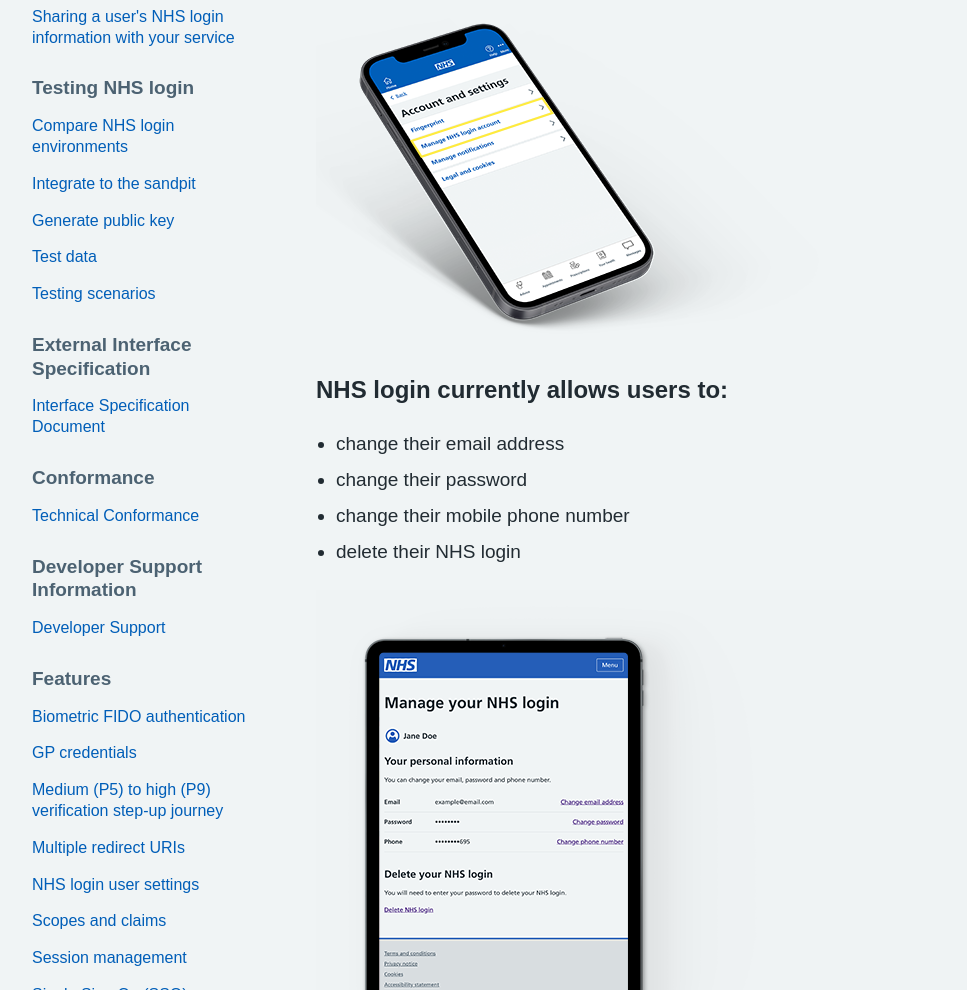
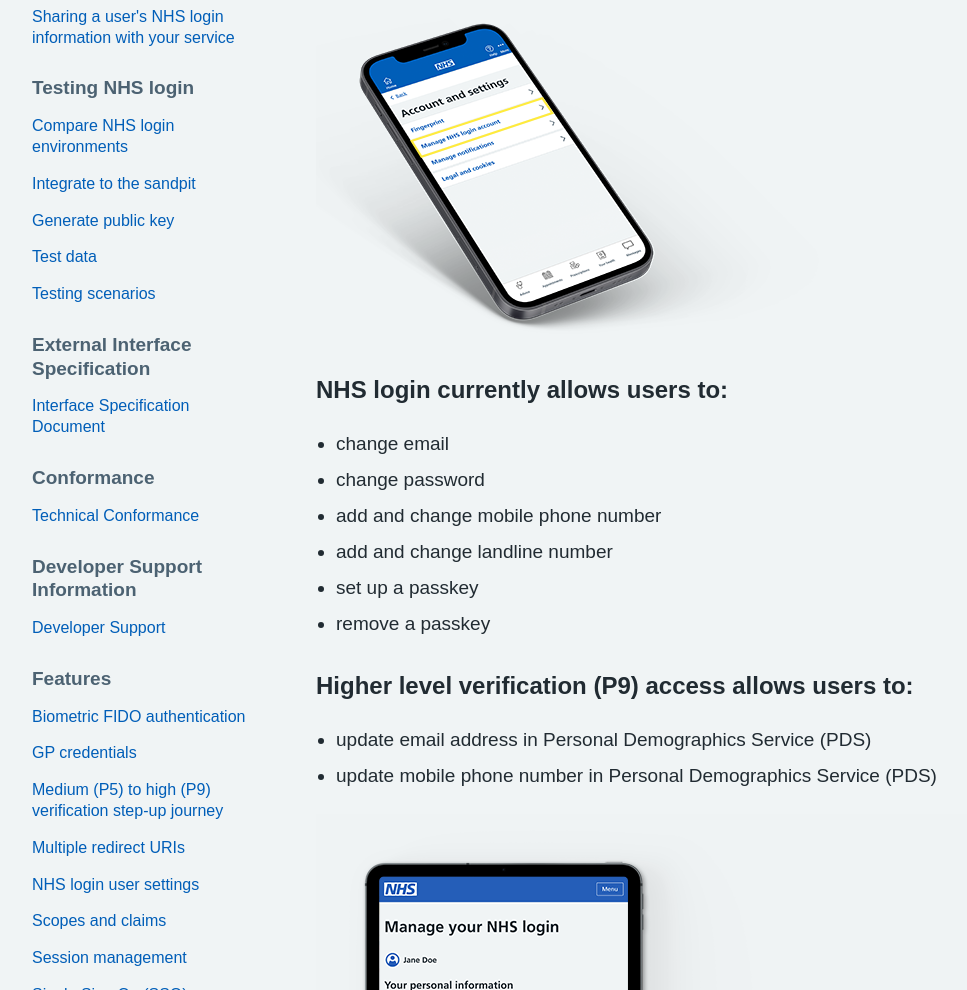
Before and after one commit to nhsconnect/nhslogin, an Eleventy site: page src/linking-to-settings.md in a window 1280 px wide. Shown: the part 466-1456 px from the top of the page, without its empty margins (128-1095 px from the left). Built offline with nearby package versions, Linux system fonts and the light colour scheme; Eleventy itself is replaced by a stand-in of ours; files that its build step writes are made by us from their sources; a web font is replaced by a local one.

Commit message:
Update linking-to-settings.md

```diff
--- a/src/linking-to-settings.md
+++ b/src/linking-to-settings.md
@@ -12,10 +12,16 @@ To help users do this, partner services need to create a link from their service
 ![diagram](nhslogin/images/Managelogin-NHSApp-small.png)
 
 ### NHS login currently allows users to:
-- change their email address
-- change their password
-- change their mobile phone number
-- delete their NHS login
+- change email
+- change password
+- add and change mobile phone number
+- add and change landline number
+- set up a passkey
+- remove a passkey
+
+### Higher level verification (P9) access allows users to:
+- update email address in Personal Demographics Service (PDS)
+- update mobile phone number in Personal Demographics Service (PDS)
 
 ![diagram](nhslogin/images/example_settings_smallest.png)
 
```
